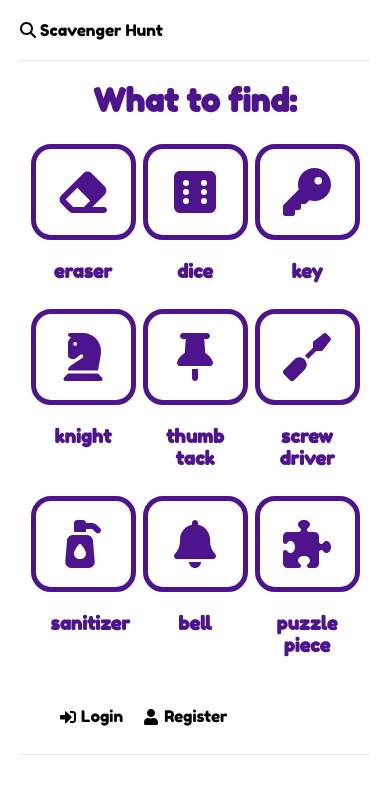
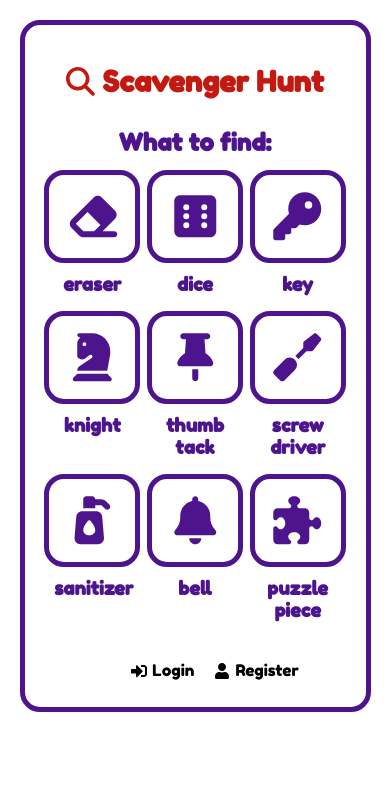
Before and after one commit to ClaytonMcIntosh/scavenger-hunt, a React (Create React App) app in the folder frontend/: page /main in a window 390 px wide. Shown: the top 794 px of the page. Built offline with nearby package versions, Linux system fonts and the light colour scheme; the HTML template or start-up script is replaced by a standard one.

Commit message:
mobile look set up

```diff
--- a/frontend/src/components/Header.jsx
+++ b/frontend/src/components/Header.jsx
@@ -18,10 +18,9 @@ function Header() {
 
     return (
         <header className='header'>
-            <div className='logo'>
-                <FontAwesomeIcon icon={faMagnifyingGlass} />
-                <Link to='/'> Scavenger Hunt</Link>
-            </div>
+
+            <Link to='/'>  <h1 className='header-logo'><FontAwesomeIcon icon={faMagnifyingGlass} /> Scavenger Hunt</h1></Link>
+
 
         </header>
     )
--- a/frontend/src/components/HuntBox.jsx
+++ b/frontend/src/components/HuntBox.jsx
@@ -4,7 +4,7 @@ import Card from './Card'
 const HuntBox = (props) => {
     return (
         <>
-            <h1>What to find:</h1>
+            <h2>What to find:</h2>
             <div className="square-container">
                 {props.data.map((element) => {
                     return (
--- a/frontend/src/index.css
+++ b/frontend/src/index.css
@@ -43,27 +43,43 @@ li {
   line-height: 2.2;
 }
 
-h1,
-h2,
+h1 {
+  color: var(--Topline);
+  padding-top: 20px;
+  font-size: 1.8rem;
+}
+
+header-logo {
+  text-align: center;
+}
+
+h2 {
+  color: var(--Outline);
+  padding: 10px;
+}
+
 h3 {
   color: var(--Outline);
-  padding: 20px;
+  padding: 10px;
 }
 
 .container {
-  width: 100%;
+  width: 90%;
   max-width: 960px;
   margin: 0 auto;
-  padding: 0 20px;
+  padding: 0 10px;
   text-align: center;
+  border: var(--Outline) solid 5px;
+  border-radius: 20px;
+  ;
+  margin: 5%;
 }
 
 .header {
   display: flex;
-  justify-content: space-between;
   align-items: center;
-  padding: 20px 0;
-  border-bottom: 1px solid #e6e6e6;
+  justify-content: center;
+  padding: 6%;
 }
 
 .header ul {
@@ -79,6 +95,12 @@ h3 {
 .header ul li a {
   display: flex;
   align-items: center;
+}
+
+.logo {
+  color: var(--Topline);
+  display: flexbox;
+
 }
 
 .header ul li a:hover {
@@ -131,7 +153,7 @@ h3 {
 }
 
 .heading-box {
-  height: 20%;
+  height: 10%;
 }
 
 .heading-box-found h3 {
```
